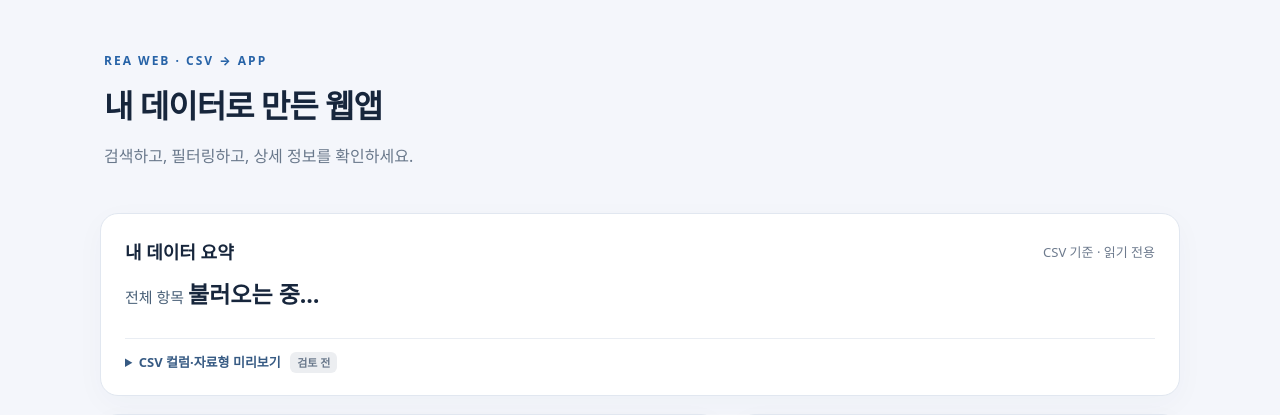
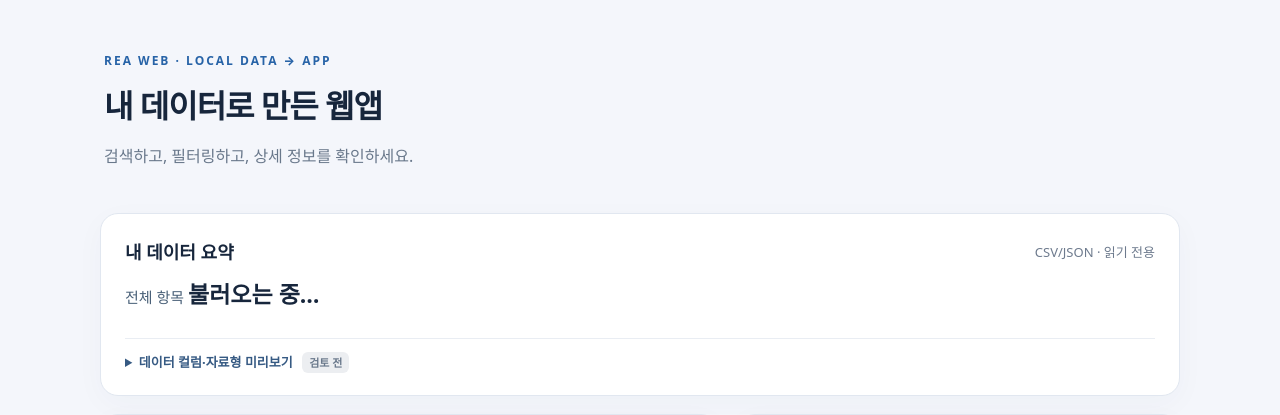
Before and after one commit to hibi89/REA_Web, a FastAPI app: page / in a window 1280 px wide. Shown: the part 64-479 px from the top of the page. Run offline with FastAPI, Linux system fonts and the light colour scheme; data that the repository does not hold is empty.

Commit message:
fix(ui): accurately label CSV and JSON generated catalogs

```diff
--- a/rea/templates/static/index.html
+++ b/rea/templates/static/index.html
@@ -11,15 +11,15 @@
 <body>
   <header class="top"><span class="mark">REA</span><span>Customer Data App <small>· Local MVP</small></span></header>
   <main class="layout">
-    <section class="intro"><p class="eyebrow">REA WEB · CSV → APP</p><h1>내 데이터로 만든 웹앱</h1><p>검색하고, 필터링하고, 상세 정보를 확인하세요.</p></section>
+    <section class="intro"><p class="eyebrow">REA WEB · LOCAL DATA → APP</p><h1>내 데이터로 만든 웹앱</h1><p>검색하고, 필터링하고, 상세 정보를 확인하세요.</p></section>
     <section class="panel overview" aria-labelledby="overview-title">
-      <div class="panel-title"><h2 id="overview-title">내 데이터 요약</h2><span>CSV 기준 · 읽기 전용</span></div>
+      <div class="panel-title"><h2 id="overview-title">내 데이터 요약</h2><span>CSV/JSON · 읽기 전용</span></div>
       <p class="overview-total">전체 항목 <strong id="overview-total">불러오는 중…</strong></p>
       <ul id="category-stats" class="category-stats" aria-label="카테고리별 개수"></ul>
       <p id="category-warning" class="muted" hidden>카테고리가 많아 일부만 표시합니다.</p>
       <details id="schema-panel">
-        <summary>CSV 컬럼·자료형 미리보기 <span id="schema-status">검토 전</span></summary>
-        <p class="muted">자료형은 입력된 CSV 값의 형식만 추정한 것입니다. 업무 의미나 DB 매핑은 승인되지 않았습니다.</p>
+        <summary>데이터 컬럼·자료형 미리보기 <span id="schema-status">검토 전</span></summary>
+        <p class="muted">자료형은 입력된 데이터 값의 형식만 추정한 것입니다. 업무 의미나 DB 매핑은 승인되지 않았습니다.</p>
         <ul id="schema-fields" class="schema-fields"></ul>
       </details>
     </section>
```
